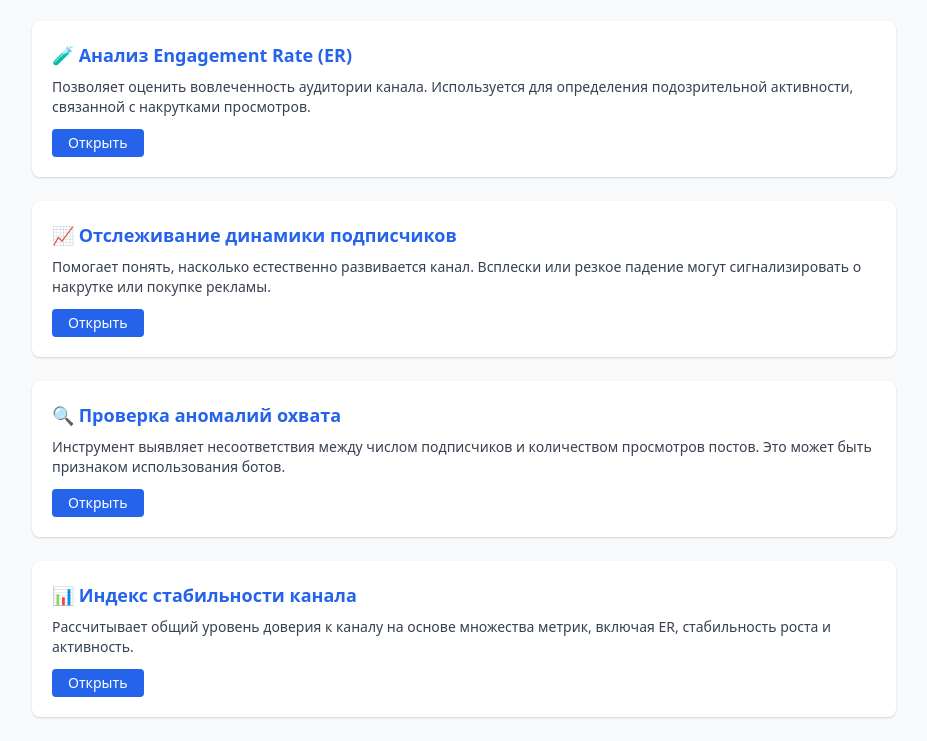
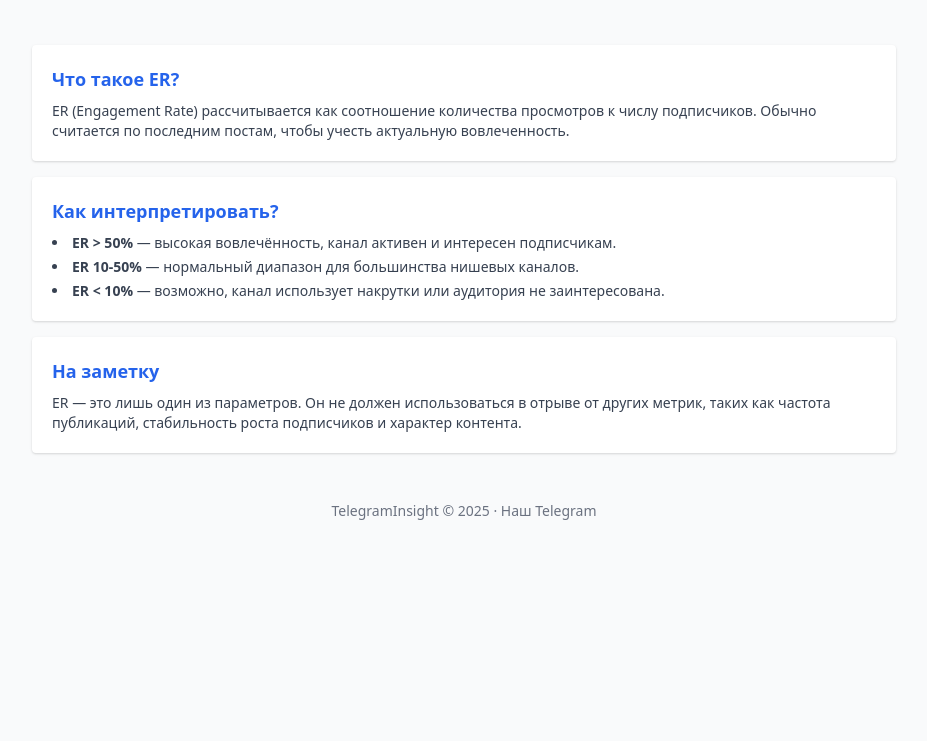
Before and after one commit to telegraminsight/telegraminsight, a plain HTML site: page tools/er.html in a window 1280 px wide. Shown: the part 151-892 px from the top of the page, without its empty margins (176-1103 px from the left). After the commit the page ends 800 px from the top, so only its background shows below. Drawn offline with nearby package versions, Linux system fonts and the light colour scheme.

Commit message:
Update er.html

```diff
--- a/tools/er.html
+++ b/tools/er.html
@@ -3,49 +3,45 @@
 <head>
   <meta charset="UTF-8">
   <meta name="viewport" content="width=device-width, initial-scale=1.0">
-  <title>Инструменты TelegramInsight</title>
+  <title>Анализ Engagement Rate — TelegramInsight</title>
   <link rel="stylesheet" href="https://cdn.jsdelivr.net/npm/tailwindcss@2.2.19/dist/tailwind.min.css">
 </head>
 <body class="bg-gray-50 text-gray-800 dark:bg-gray-900 dark:text-gray-100">
   <header class="max-w-4xl mx-auto px-4 py-6">
-    <h1 class="text-2xl font-bold text-blue-600 dark:text-blue-400">Инструменты TelegramInsight</h1>
+    <a href="/tools.html" class="text-blue-600 hover:underline dark:text-blue-400">← Назад к инструментам</a>
+    <h1 class="text-3xl font-bold text-blue-600 dark:text-blue-400 mt-4">🧪 Анализ Engagement Rate (ER)</h1>
     <p class="mt-2 text-sm text-gray-600 dark:text-gray-300 max-w-2xl">
-      Этот раздел содержит полезные инструменты для анализа Telegram-каналов. Мы раскрываем их назначение и полезность, не выдавая детали, которые могли бы быть использованы для обхода защиты.
+      Этот инструмент помогает определить, насколько вовлечена аудитория Telegram-канала. ER позволяет выявлять каналы с аномально низкой или искусственно завышенной активностью.
     </p>
   </header>
 
-  <main class="max-w-4xl mx-auto px-4 py-6 space-y-6">
-    <div class="bg-white dark:bg-gray-800 shadow rounded-lg p-5">
-      <h2 class="text-lg font-semibold text-blue-600 dark:text-blue-400">🧪 Анализ Engagement Rate (ER)</h2>
-      <p class="text-sm text-gray-700 dark:text-gray-300 mt-2">
-        Позволяет оценить вовлеченность аудитории канала. Используется для определения подозрительной активности, связанной с накрутками просмотров.
+  <main class="max-w-4xl mx-auto px-4 py-6 space-y-4">
+    <div class="bg-white dark:bg-gray-800 rounded shadow p-5">
+      <h2 class="text-lg font-semibold text-blue-600 dark:text-blue-400">Что такое ER?</h2>
+      <p class="mt-2 text-sm text-gray-700 dark:text-gray-300">
+        ER (Engagement Rate) рассчитывается как соотношение количества просмотров к числу подписчиков. Обычно считается по последним постам, чтобы учесть актуальную вовлеченность.
       </p>
-      <a href="/tools/er.html" class="mt-3 inline-block px-4 py-1 bg-blue-600 text-white rounded hover:bg-blue-700 text-sm">Открыть</a>
     </div>
 
-    <div class="bg-white dark:bg-gray-800 shadow rounded-lg p-5">
-      <h2 class="text-lg font-semibold text-blue-600 dark:text-blue-400">📈 Отслеживание динамики подписчиков</h2>
-      <p class="text-sm text-gray-700 dark:text-gray-300 mt-2">
-        Помогает понять, насколько естественно развивается канал. Всплески или резкое падение могут сигнализировать о накрутке или покупке рекламы.
-      </p>
-      <a href="/tools/growth.html" class="mt-3 inline-block px-4 py-1 bg-blue-600 text-white rounded hover:bg-blue-700 text-sm">Открыть</a>
+    <div class="bg-white dark:bg-gray-800 rounded shadow p-5">
+      <h2 class="text-lg font-semibold text-blue-600 dark:text-blue-400">Как интерпретировать?</h2>
+      <ul class="mt-2 list-disc list-inside text-sm text-gray-700 dark:text-gray-300 space-y-1">
+        <li><strong>ER > 50%</strong> — высокая вовлечённость, канал активен и интересен подписчикам.</li>
+        <li><strong>ER 10-50%</strong> — нормальный диапазон для большинства нишевых каналов.</li>
+        <li><strong>ER < 10%</strong> — возможно, канал использует накрутки или аудитория не заинтересована.</li>
+      </ul>
     </div>
 
-    <div class="bg-white dark:bg-gray-800 shadow rounded-lg p-5">
-      <h2 class="text-lg font-semibold text-blue-600 dark:text-blue-400">🔍 Проверка аномалий охвата</h2>
-      <p class="text-sm text-gray-700 dark:text-gray-300 mt-2">
-        Инструмент выявляет несоответствия между числом подписчиков и количеством просмотров постов. Это может быть признаком использования ботов.
+    <div class="bg-white dark:bg-gray-800 rounded shadow p-5">
+      <h2 class="text-lg font-semibold text-blue-600 dark:text-blue-400">На заметку</h2>
+      <p class="mt-2 text-sm text-gray-700 dark:text-gray-300">
+        ER — это лишь один из параметров. Он не должен использоваться в отрыве от других метрик, таких как частота публикаций, стабильность роста подписчиков и характер контента.
       </p>
-      <a href="/tools/reach.html" class="mt-3 inline-block px-4 py-1 bg-blue-600 text-white rounded hover:bg-blue-700 text-sm">Открыть</a>
-    </div>
-
-    <div class="bg-white dark:bg-gray-800 shadow rounded-lg p-5">
-      <h2 class="text-lg font-semibold text-blue-600 dark:text-blue-400">📊 Индекс стабильности канала</h2>
-      <p class="text-sm text-gray-700 dark:text-gray-300 mt-2">
-        Рассчитывает общий уровень доверия к каналу на основе множества метрик, включая ER, стабильность роста и активность.
-      </p>
-      <a href="/tools/trust.html" class="mt-3 inline-block px-4 py-1 bg-blue-600 text-white rounded hover:bg-blue-700 text-sm">Открыть</a>
     </div>
   </main>
+
+  <footer class="text-center py-6 text-sm text-gray-500 dark:text-gray-400">
+    TelegramInsight © 2025 · <a href="https://t.me/telegraminsight" target="_blank" class="hover:underline">Наш Telegram</a>
+  </footer>
 </body>
 </html>
```
